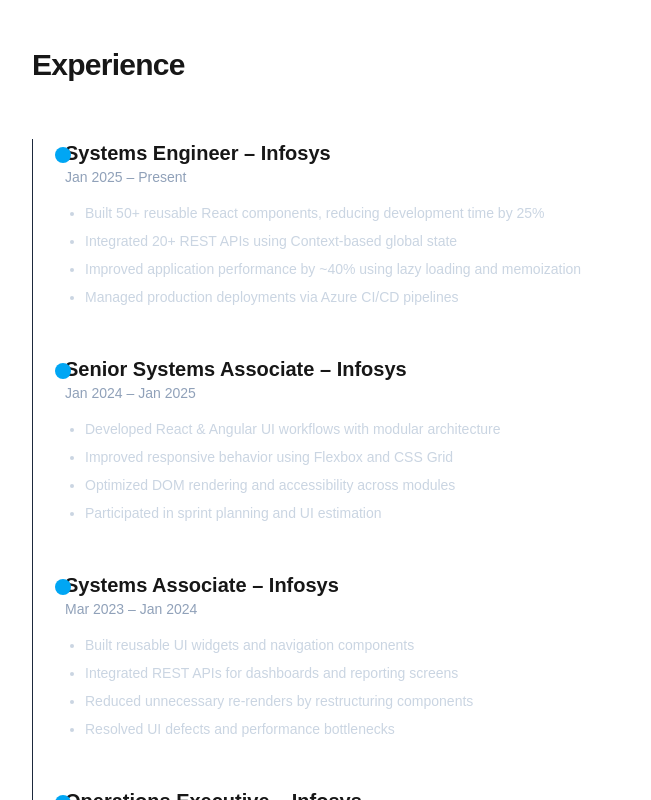
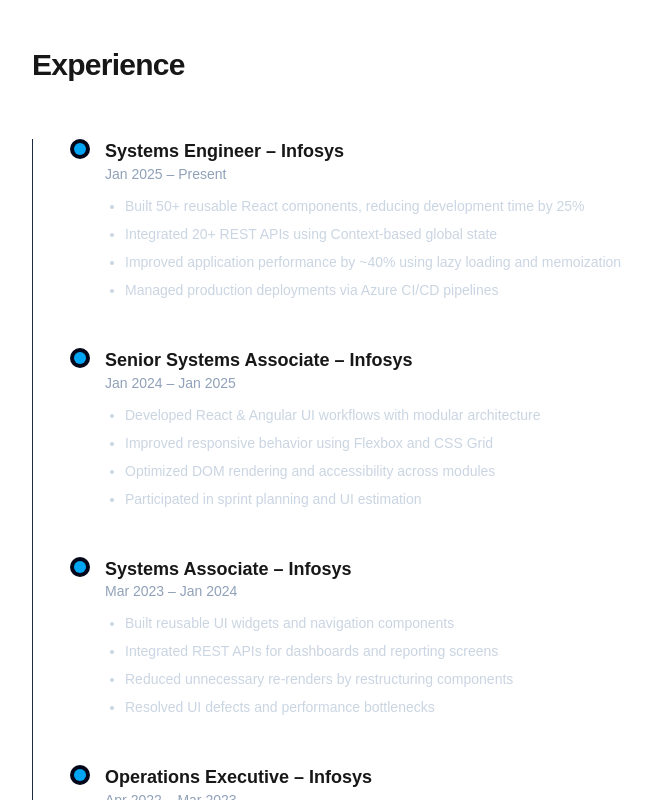
Before and after one commit to Balaji1227/balaji-kolli-portfolio, a Next.js app: page / in a window 1280 px wide. Shown: the part 1060-1860 px from the top of the page, without its empty margins (56-707 px from the left). Built offline with nearby package versions, Linux system fonts and the light colour scheme.

Commit message:
Fix experience timeline dot overlap with content wrapper

```diff
--- a/components/ExperienceTimeline.tsx
+++ b/components/ExperienceTimeline.tsx
@@ -58,15 +58,22 @@ export default function ExperienceTimeline() {
   id="experience"
   className="px-6 py-20 max-w-6xl mx-auto">
       <h2 className="text-3xl font-bold mb-14 tracking-tight">Experience</h2>
-      <div className="relative border-l border-slate-800 pl-8 space-y-12">
+      <div className="relative pl-12 border-l border-slate-800">
            {experiences.map((exp, index) => (
-          <div key={index} className="relative">
-            <span className="absolute -left-[10px] top-2 w-4 h-4 bg-sky-500 rounded-full" />
+        <div key={index} className="relative mb-12">
 
-            <h3 className="text-xl font-semibold">
+           {/* DOT */}
+         <span className="absolute -left-[7px] top-1 w-3 h-3 bg-sky-500 rounded-full ring-4 ring-slate-950" />
+
+                {/* CONTENT WRAPPER */}
+         <div className="ml-6">
+              <h3 className="text-lg font-semibold leading-snug">
                 {exp.role} – {exp.company}
                 </h3>
-            <p className="text-sm text-slate-400 mb-4">{exp.duration}</p>
+
+              <p className="text-sm text-slate-400 mb-3">
+                 {exp.duration}
+              </p>
 
               <ul className="list-disc ml-5 space-y-2 text-slate-300 text-sm">
                    {exp.points.map((point, i) => (
@@ -74,8 +81,11 @@ export default function ExperienceTimeline() {
                   ))}
                </ul>
              </div>
+
+        </div>
       ))}
     </div>
+
     </section>
   );
 
```
Lines whose indentation alone changed are shown as unchanged.
